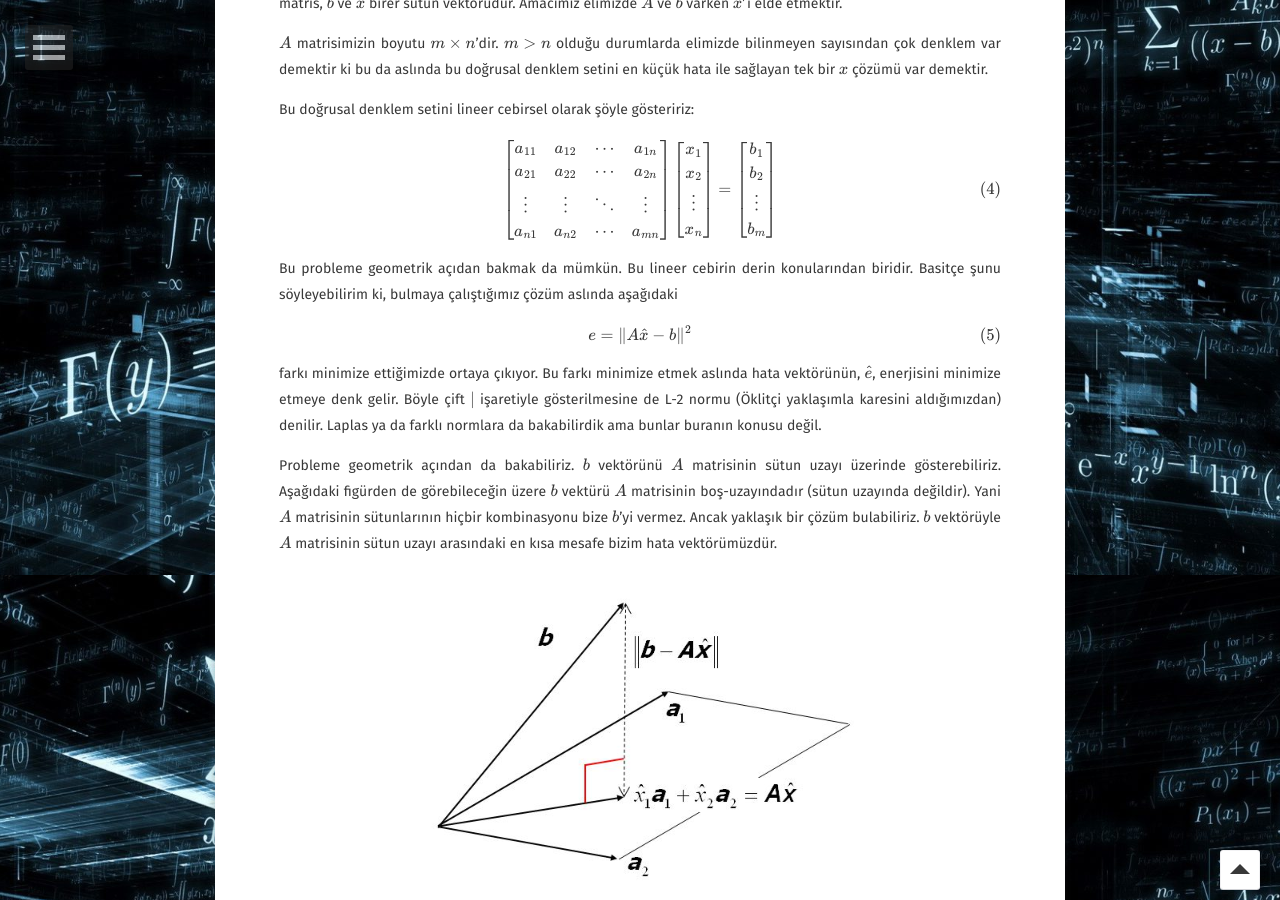
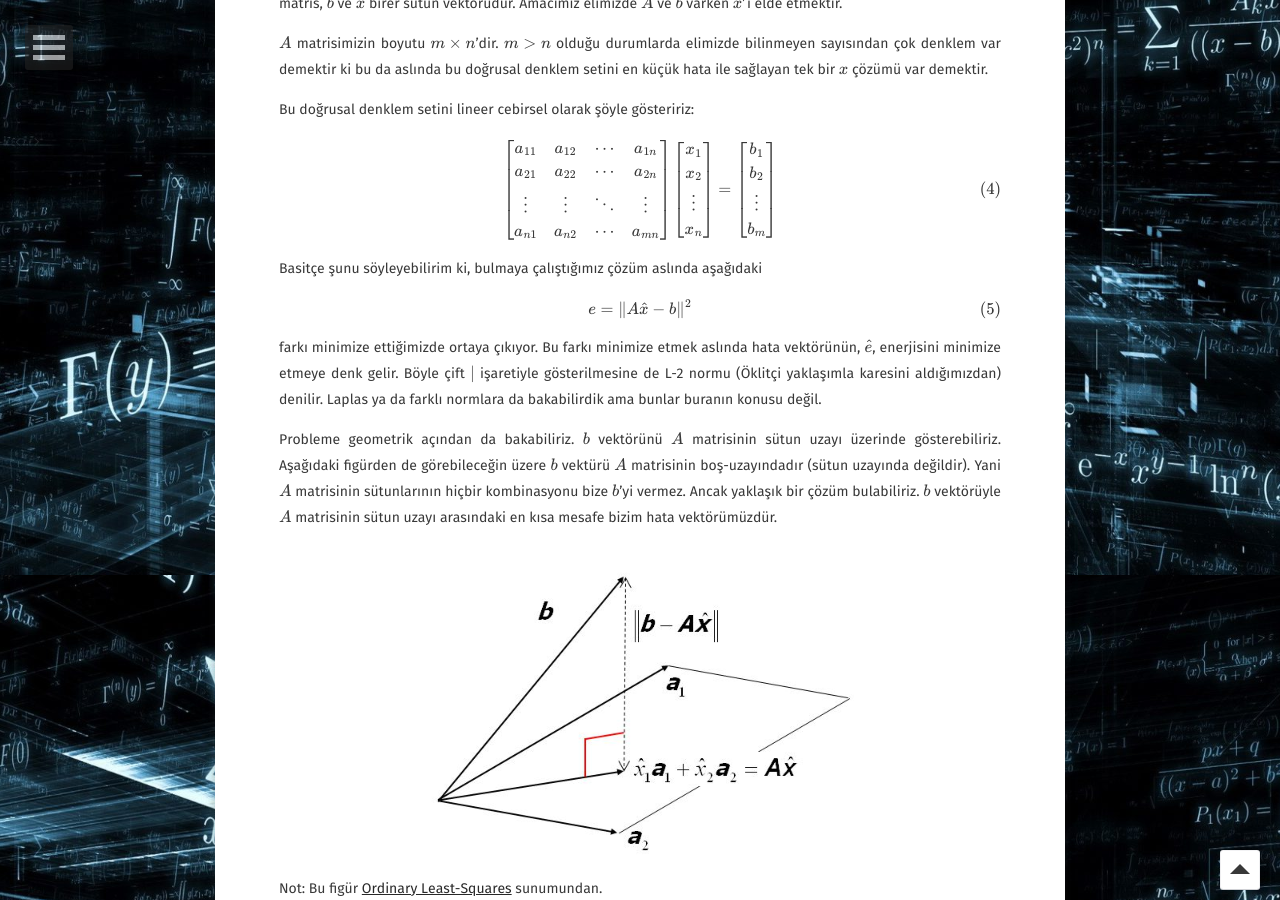
Before and after one commit to tayyarg/tayyarg.github.io, a Jekyll site: the page built from _posts/2020-03-22-uyarlanir-filtre-gurultu-yoketme.md, in a window 1280 px wide and 900 px high, scrolled down 4825 px. Built offline with Jekyll 4.4.1, drawn with Linux system fonts in a browser that asks for light colours; some web fonts are replaced; formulas are drawn with MathJax 3; comment, search, counter and statistics services are not loaded.

Commit message:
metin guncellemesi

```diff
--- a/_posts/2020-03-22-uyarlanir-filtre-gurultu-yoketme.md
+++ b/_posts/2020-03-22-uyarlanir-filtre-gurultu-yoketme.md
@@ -138,7 +138,7 @@ b_1\\b_2\\ \vdots\\b_m
 $$
 </div>
 
-Bu probleme geometrik açıdan bakmak da mümkün. Bu lineer cebirin derin konularından biridir. Basitçe şunu söyleyebilirim ki, bulmaya çalıştığımız çözüm aslında aşağıdaki
+Basitçe şunu söyleyebilirim ki, bulmaya çalıştığımız çözüm aslında aşağıdaki
 <div>
 $$
 e = \|A\hat{x}-b\|^2
```
